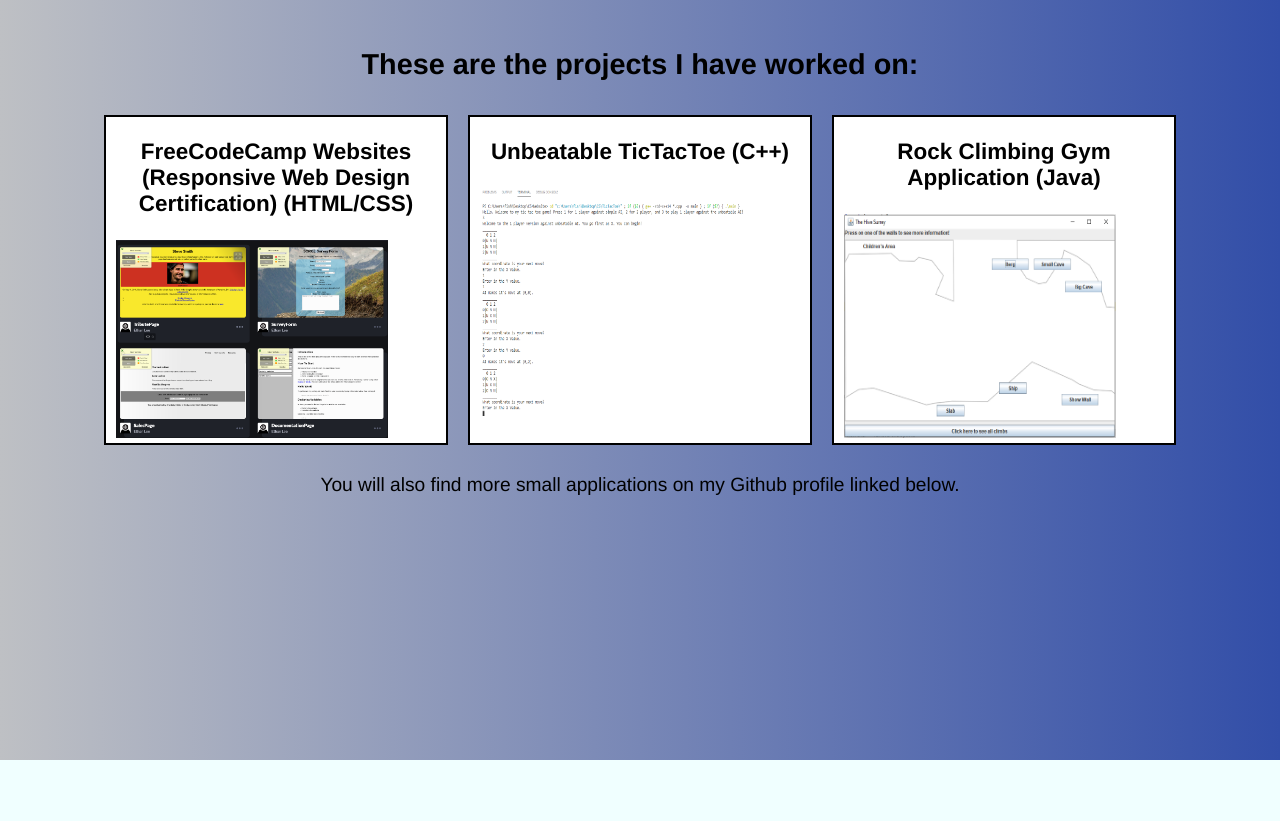
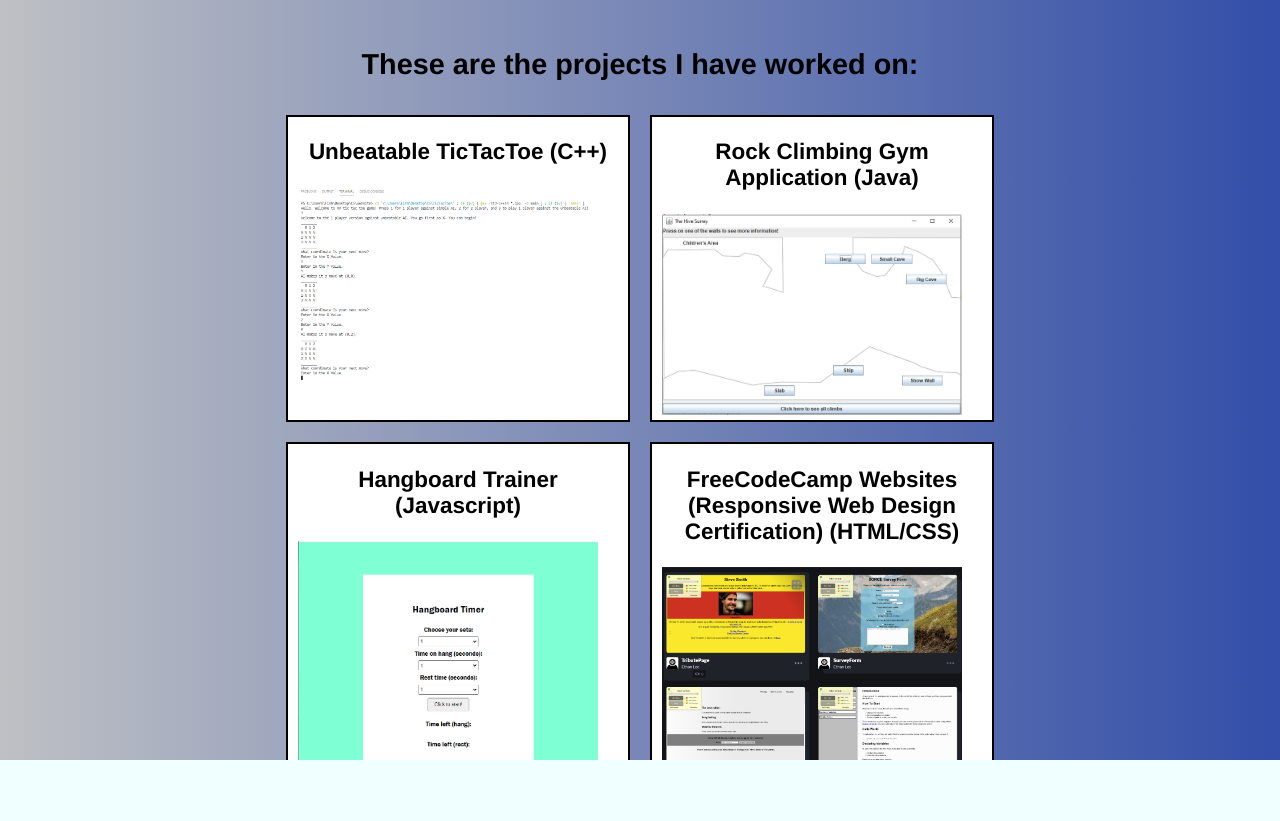
Before and after one commit to eduguy/eduguy.github.io, a plain HTML site: page index.html in a window 1280 px wide. Shown: the part 840-1661 px from the top of the page. Drawn offline with Linux system fonts and the light colour scheme.

Commit message:
Fixed photo resizing more, much better now

```diff
--- a/index.html
+++ b/index.html
@@ -35,11 +35,8 @@
 
       <a id="projects-a"></a>
       <h1> These are the projects I have worked on: </h1>
-      <div id="tiles">
-      <a class="project-tile" href="https://github.com/eduguy/FCCWebsites"target="_blank"> <h3>FreeCodeCamp Websites (Responsive Web Design Certification) (HTML/CSS)</h3>
-        <img class="project-image" src="Images/Websites.png">
+      <div class = "tile">
 
-      </a>
         <a class ="project-tile" href="https://github.com/eduguy/BasicTicTacToe" target="_blank"> <h3>Unbeatable TicTacToe (C++)</h3>
         <img class="project-image" src="Images/GameCopy.png">
 
@@ -51,6 +48,15 @@
         <img class="project-image" src="Images/Capture.PNG">
         </a>
 
+      </div>
+      <div class = "tile">
+          <a class = "project-tile"href="https://github.com/eduguy/HangboardTimerJS" target="_blank"> <h3>Hangboard Trainer (Javascript)</h3>
+          <img class="project-image" src="Images/Hang.PNG">
+          </a>
+          <a class="project-tile" href="https://github.com/eduguy/FCCWebsites"target="_blank"> <h3>FreeCodeCamp Websites (Responsive Web Design Certification) (HTML/CSS)</h3>
+            <img class="project-image" src="Images/Websites.png">
+
+          </a>
       </div>
       <p> You will also find more small applications on my Github profile linked below.</p>
 
--- a/style.css
+++ b/style.css
@@ -86,7 +86,7 @@ nav a:hover {
 
 }
 
-#tiles {
+.tile {
 
 
   display:flex;
@@ -108,6 +108,7 @@ nav a:hover {
 
   color:black;
   overflow:auto;
+  -webkit-overflow-scrolling: touch;
 
   transition: background-color 0.5s ease;
 
@@ -124,8 +125,14 @@ nav a:hover {
 
 
 .project-image {
-  height:70%;
-  width:85%;
+
+  height: auto;
+  width: 100%;
+  display: block;
+  max-width: 300px;
+  max-height: 300px;
+
+
   padding-bottom: 5px;
 
 
```
Also changed, not shown: Images/Hang.PNG (added).
